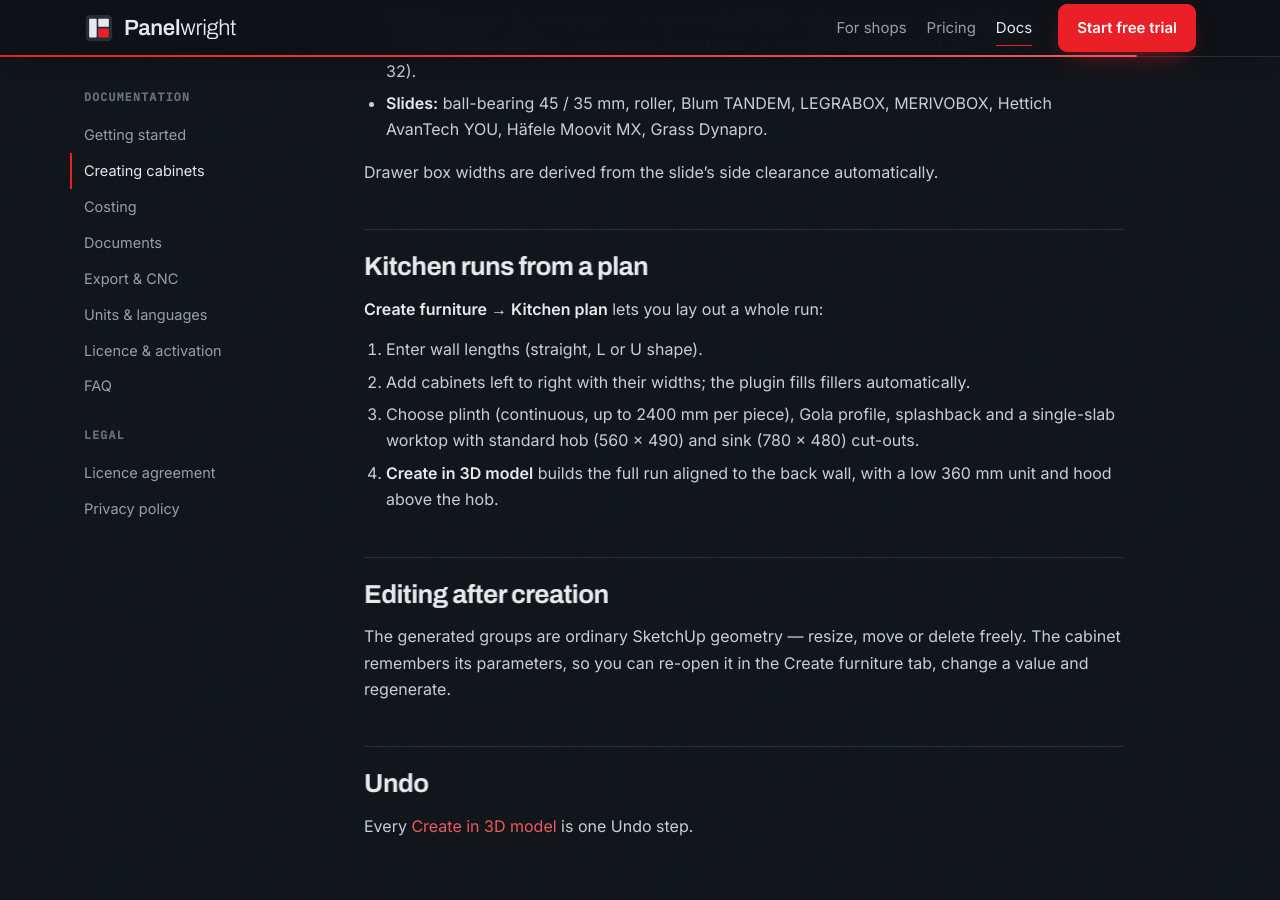
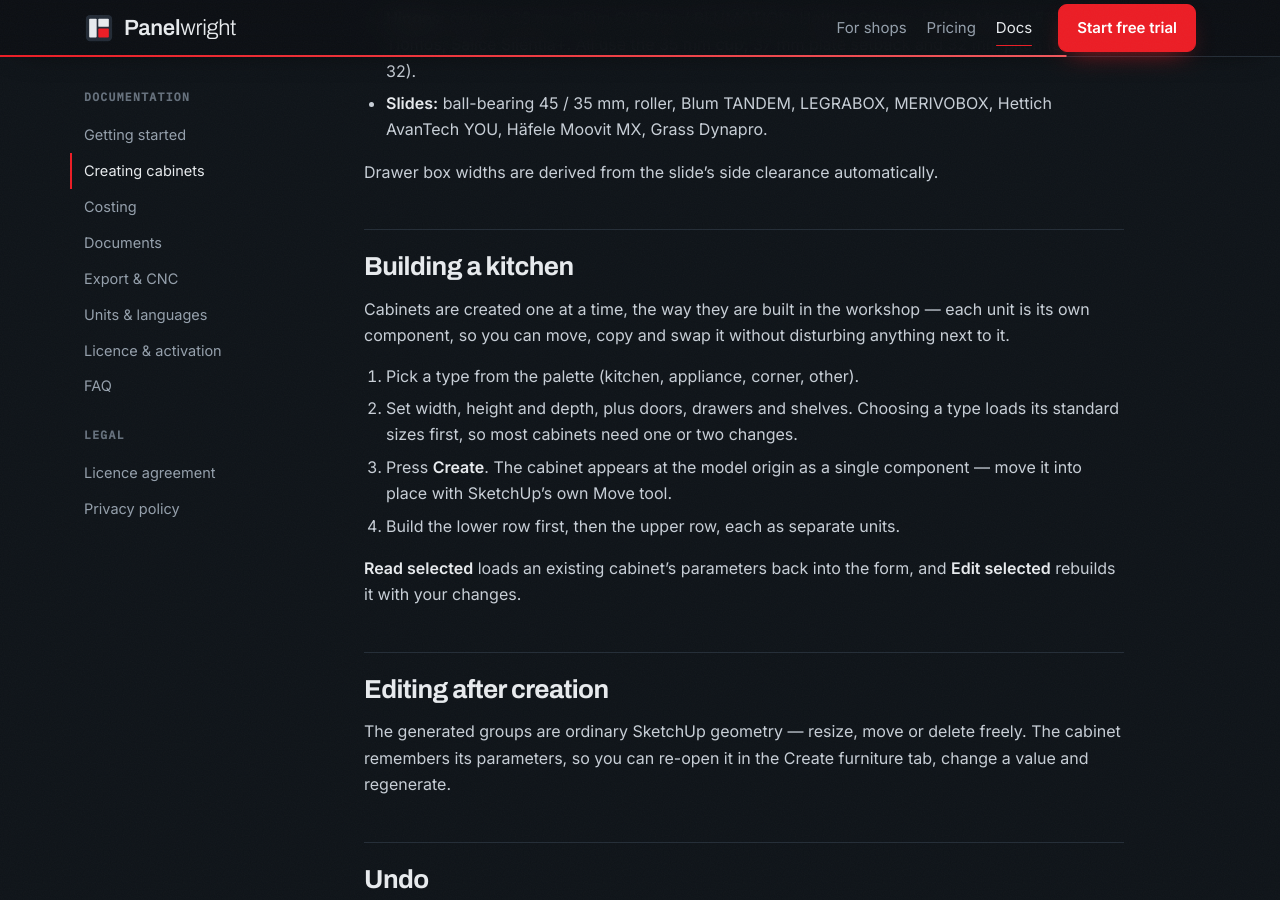
Before and after one commit to panaromastudio-dev/panelwright, a Jekyll site: the page built from docs/cabinets.md, in a window 1280 px wide and 900 px high, scrolled down 1284 px. Built offline with Jekyll 4.4.1, drawn with Linux system fonts in a browser that asks for light colours.

```diff
--- a/docs/activate.html
+++ b/docs/activate.html
@@ -116,7 +116,7 @@
     rate_limited: 'Too many attempts. Wait a few minutes and try again.',
     license_service_unavailable: 'The payment provider is not responding right now. Try again in a minute.',
     server_not_configured: 'Something is wrong on our side. Write to support@panelwright.app.',
-    server_error: 'Something went wrong. Write to support@panelwright.app and we will send your key by hand.'
+    server_error: 'Something went wrong. Please try again in a moment — if it keeps failing, write to support@panelwright.app.'
   };
 
   function esc(s) {
--- a/docs/cabinets.md
+++ b/docs/cabinets.md
@@ -37,14 +37,16 @@ Choose hinges and slides from **Hardware → Catalogue**. The catalogue contains
 
 Drawer box widths are derived from the slide's side clearance automatically.
 
-## Kitchen runs from a plan
+## Building a kitchen
 
-**Create furniture → Kitchen plan** lets you lay out a whole run:
+Cabinets are created one at a time, the way they are built in the workshop — each unit is its own component, so you can move, copy and swap it without disturbing anything next to it.
 
-1. Enter wall lengths (straight, L or U shape).
-2. Add cabinets left to right with their widths; the plugin fills fillers automatically.
-3. Choose plinth (continuous, up to 2400 mm per piece), Gola profile, splashback and a single-slab worktop with standard hob (560 × 490) and sink (780 × 480) cut-outs.
-4. **Create in 3D model** builds the full run aligned to the back wall, with a low 360 mm unit and hood above the hob.
+1. Pick a type from the palette (kitchen, appliance, corner, other).
+2. Set width, height and depth, plus doors, drawers and shelves. Choosing a type loads its standard sizes first, so most cabinets need one or two changes.
+3. Press **Create**. The cabinet appears at the model origin as a single component — move it into place with SketchUp's own Move tool.
+4. Build the lower row first, then the upper row, each as separate units.
+
+**Read selected** loads an existing cabinet's parameters back into the form, and **Edit selected** rebuilds it with your changes.
 
 ## Editing after creation
 
--- a/docs/system.html
+++ b/docs/system.html
@@ -70,9 +70,9 @@
       <div>
         <div class="kicker">Step 1 · the designer</div>
         <h2>Model in the morning</h2>
-        <p class="muted" style="font-size:17px">Generate cabinets and whole runs from wall lengths, drop in templates, or draw freely — Panelwright reads any group or component. Parts are named, so the cut list, drilling, hardware and costing all know what each panel is.</p>
+        <p class="muted" style="font-size:17px">Pick a cabinet type, give it a width, height and depth, and place it. Upper and lower units are built one box at a time — you assemble the kitchen the way you would in the workshop. Or draw freely: Panelwright reads any group or component. Parts are named, so the cut list, drilling, hardware and costing all know what each panel is.</p>
         <p class="muted" style="font-size:17px">Marks can be shown on screen — part numbers, sizes, banded edges in red — without adding a single line of geometry to the model.</p>
-        <div class="tags"><span class="tag">28 types</span><span class="tag">I / L / U runs</span><span class="tag">template library</span><span class="tag">editable after placing</span><span class="tag">glass &amp; framed doors</span><span class="tag">unfolds curved panels</span></div>
+        <div class="tags"><span class="tag">28 types</span><span class="tag">upper &amp; lower units</span><span class="tag">read any geometry</span><span class="tag">editable after placing</span><span class="tag">glass &amp; framed doors</span><span class="tag">unfolds curved panels</span></div>
       </div>
       <div class="shot"><img src="assets/kitchen.png" alt="Kitchen run in SketchUp"></div>
     </div>
@@ -160,7 +160,7 @@
       <div class="card big"><h3>Archive and MASTER file</h3><p>Every job gets a project code and its own folder structure. Archived jobs are collected into one MASTER Excel file — every job, its materials, hardware, hours and totals in one sheet you can filter, chart or hand to an accountant.</p></div>
       <div class="card big"><h3>Planned versus actual</h3><p>When the job was archived, the plan was frozen. Afterwards you enter what really happened: sheets used, hardware bought, hours worked, extra costs, the price you actually received. The report shows the difference line by line — where the estimate was wrong and by how much.</p></div>
       <div class="card big"><h3>Backup and restore</h3><p>One file holds prices, hardware, company and client data, the project archive, the offcut store and every setting. It is written automatically before a reset or a restore, so a mis-click never costs you a year of price work.</p></div>
-      <div class="card big"><h3>A team on one folder</h3><p>Point several seats at one shared folder — network drive, local server or a synced folder. File locking, atomic writes and re-read-merge mean two people saving at the same moment cannot lose each other's changes.</p></div>
+      <div class="card big"><h3>A team on one folder</h3><p>Point several seats at one shared folder on a network drive or local server. The price and supplier database, the project archive, offcuts and stock all live there, so a board price changed once is the price everyone quotes.</p><p>File locking and atomic writes mean two people saving at the same moment cannot lose each other's changes; if the price list moved under you, Panelwright asks before overwriting. Use a real network share — a cloud-sync folder cannot lock files. Company details and document templates stay per computer.</p></div>
     </div>
   </div>
 </section>
```
Also changed, not shown: docs/index.html (+6 -6 lines), docs/pricing.html (+7 -8 lines).
